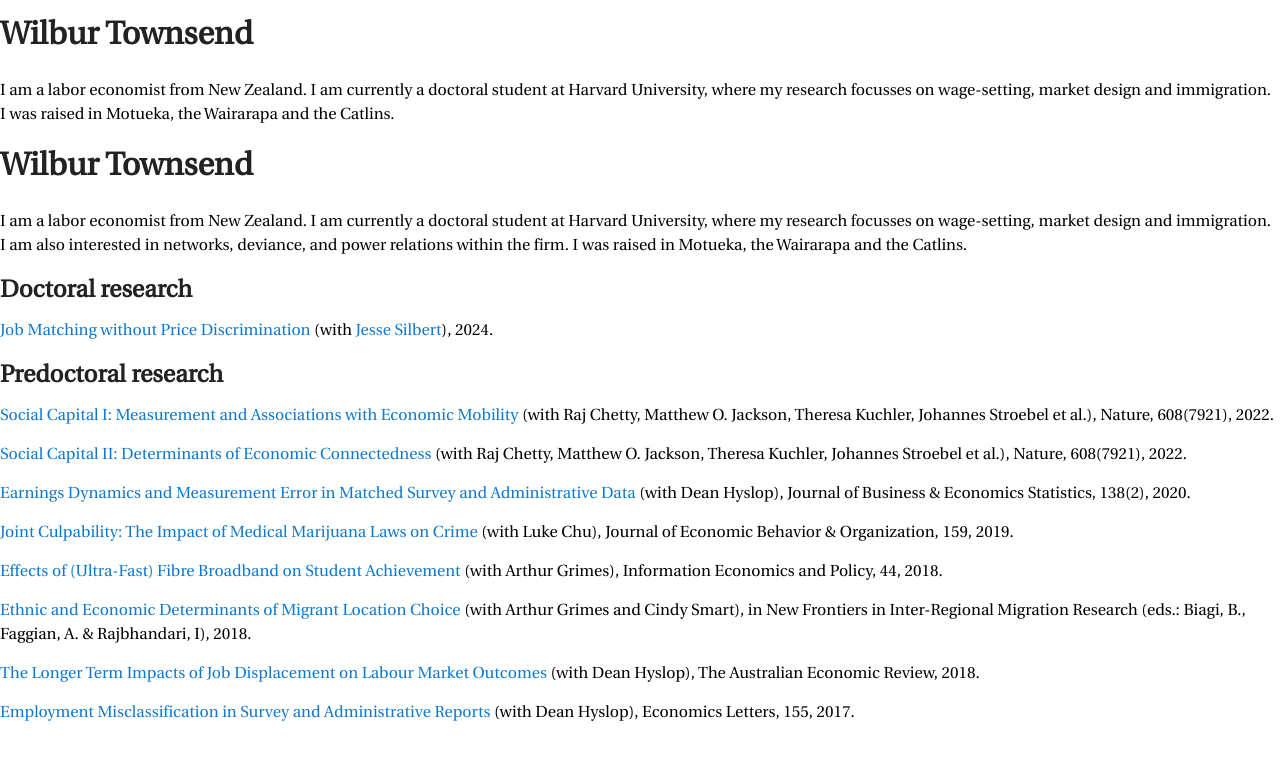
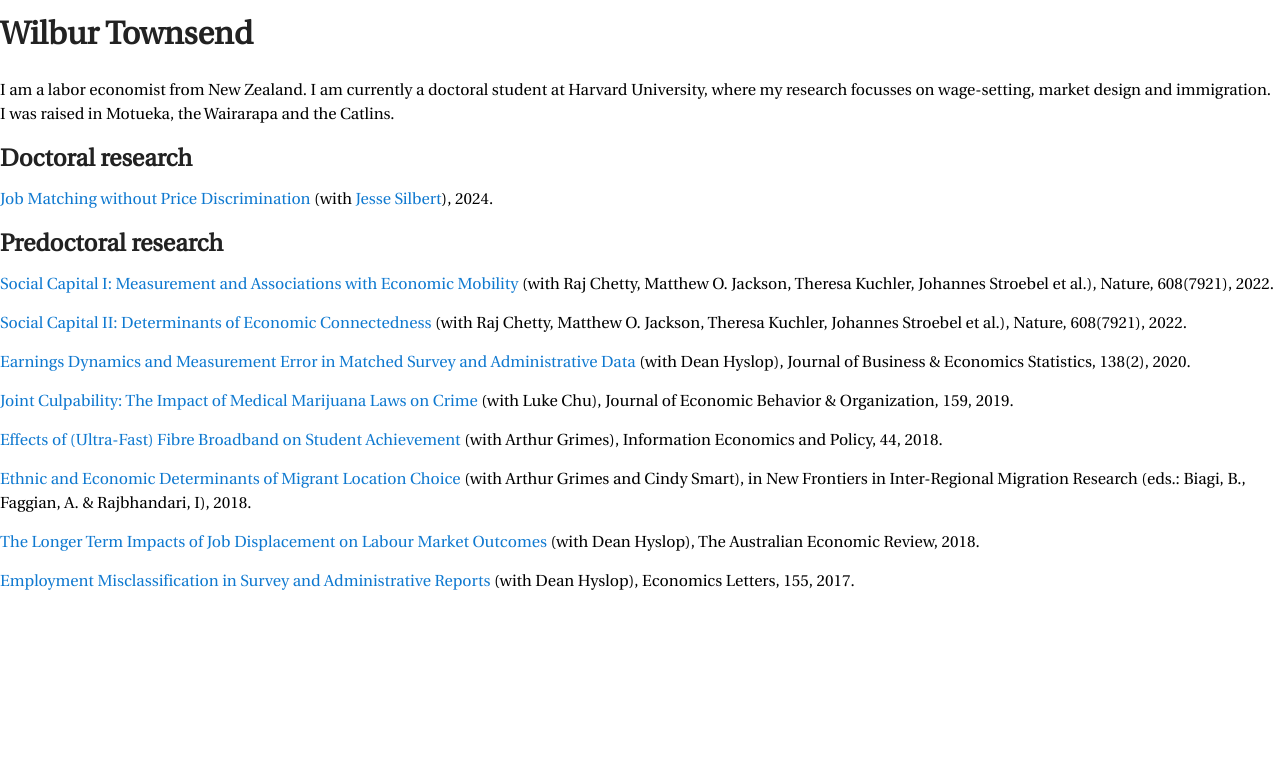
Before and after one commit to wilburtownsend/wilburtownsend.github.io, a Jekyll site: the page built from index.md, in a window 1280 px wide. Shown: the top 760 px of the page. Built offline with Jekyll 4.4.1, drawn with Linux system fonts in a browser that asks for light colours; our own code applies the rules of GitHub Pages for plain Markdown files.

Commit message:
Update index.md

```diff
--- a/index.md
+++ b/index.md
@@ -1,7 +1,3 @@
-## Wilbur Townsend
-
-I am a labor economist from New Zealand. I am currently a doctoral student at Harvard University, where my research focusses on wage-setting, market design and immigration. I am also interested in networks, deviance, and power relations within the firm. I was raised in Motueka, the Wairarapa and the Catlins.
-
 ### Doctoral research
 
 [Job Matching without Price Discrimination](papers/market design monopsony.pdf)
```
